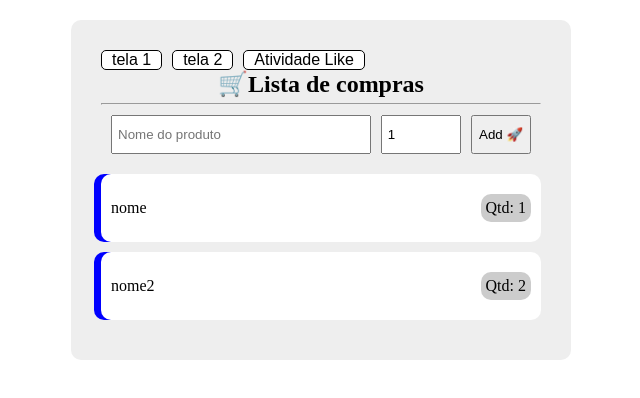
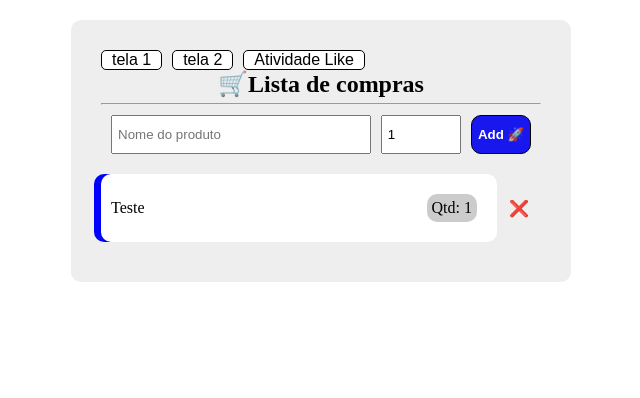
Before and after one commit to VitorPrates/usando-useParam-e-useState, a React (Vite) app in the folder aprendendo-status/: page /produto/1 in a window 1280 px wide. Both pictures are taken after a click on the button "tela 2". Shown: the top 398 px of the page, without its empty margins (319-959 px from the left). Built offline with nearby package versions, Linux system fonts and the light colour scheme.

Commit message:
adicionando e removendo itens de um array com useState

```diff
--- a/aprendendo-status/src/components/CSSassets/Carrinho.css
+++ b/aprendendo-status/src/components/CSSassets/Carrinho.css
@@ -18,4 +18,20 @@
 }
 .adicionando_produtos form button {
   width: 15%;
+  background-color: rgb(24, 24, 238);
+  color: white;
+  font-weight: bold;
+  border-radius: 10px;
+  border: 1px solid black;
+  outline: none;
+}
+.adicionando_produtos .card_produto {
+  display: grid;
+  grid-template-columns: 90% 10%;
+  justify-content: center;
+  align-items: center;
+}
+.adicionando_produtos .card_produto p {
+  text-align: center;
+  cursor: pointer;
 }/*# sourceMappingURL=Carrinho.css.map */
--- a/aprendendo-status/src/components/CSSassets/Carrinho.scss
+++ b/aprendendo-status/src/components/CSSassets/Carrinho.scss
@@ -9,19 +9,37 @@
         padding: 10px;
         .addname,.addqtd
         {
-        padding: 10px 5px;
+            padding: 10px 5px;
         }
         .addname
         {
-        width: 65%;
+            width: 65%;
         }
         .addqtd
         {
-        width: 20%;
+            width: 20%;
         }
         button
         {
-        width: 15%;
+            width: 15%;
+            background-color: rgb(24, 24, 238);
+            color: white;
+            font-weight: bold;
+            border-radius: 10px;
+            border: 1px solid black;
+            outline: none;
+        }
+    }
+    .card_produto
+    {
+        display: grid;
+        grid-template-columns: 90% 10%;
+        justify-content: center;
+        align-items: center;
+        p
+        {
+            text-align: center;
+            cursor: pointer;
         }
     }
 }
--- a/aprendendo-status/src/components/CSSassets/cardproduto.css
+++ b/aprendendo-status/src/components/CSSassets/cardproduto.css
@@ -14,4 +14,5 @@
   background-color: #cccccc;
   border-radius: 10px;
   padding: 5px;
+  margin: 0 10px;
 }/*# sourceMappingURL=cardproduto.css.map */
--- a/aprendendo-status/src/components/CSSassets/cardproduto.scss
+++ b/aprendendo-status/src/components/CSSassets/cardproduto.scss
@@ -16,5 +16,6 @@
         background-color: #cccccc;
         border-radius: 10px;
         padding: 5px;
+        margin: 0 10px;
     }
 }
--- a/aprendendo-status/src/components/Cardproduto.jsx
+++ b/aprendendo-status/src/components/Cardproduto.jsx
@@ -1,4 +1,4 @@
-import { useState } from "react"
+import { use, useState } from "react"
 import "./CSSassets/cardproduto.css"
 
 
@@ -6,6 +6,7 @@ import "./CSSassets/cardproduto.css"
 export default function Cardproduto({nome,qtd, fechavel})
 {
     const [clicado, setClicado] = useState(false)
+    const[fechado,setFechado] = useState(false)
 
     function altetarClick()
     {
--- a/aprendendo-status/src/components/Carrinho.jsx
+++ b/aprendendo-status/src/components/Carrinho.jsx
@@ -6,11 +6,12 @@ import { useState } from "react";
 export default function Carrinho()
 {
     const [produtos_selecionado, setProdutosSelecionado] = useState([
-        { nome: "nome", qtd: 1 },
-        { nome: "nome2", qtd: 2 },
+        { nome: "Teste", qtd: 1 },
     ]);
+
     const [nomeInput, setNomeInput] = useState("");
     const [qtdInput, setQtdInput] = useState(1);
+
     function adicionar_item(nome_produto, quantidade) {
         // Verifica se o produto já existe na lista atual
         const produto_existente = produtos_selecionado.find(item => item.nome === nome_produto);
@@ -43,10 +44,16 @@ export default function Carrinho()
         setQtdInput(1);
     }
 
+    function remover_item(nome_produto) {
+        // Cria uma nova lista contendo apenas os produtos que NÃO têm o nome selecionado
+        const lista_filtrada = produtos_selecionado.filter(item => item.nome !== nome_produto);
+        // Atualiza o estado do React com a nova lista (o item some da tela)
+        setProdutosSelecionado(lista_filtrada);
+    }
+
     return(
         <div className='adicionando_produtos'>
             <form onSubmit={manipularEnvio}>
-                {/* Conectamos o valor do input ao estado 'nomeInput' */}
                 <input
                     className="addname"
                     type="text"
@@ -54,7 +61,6 @@ export default function Carrinho()
                     value={nomeInput}
                     onChange={(e) => setNomeInput(e.target.value)}
                 />
-                {/* Conectamos o valor do input ao estado 'qtdInput' */}
                 <input
                     className="addqtd"
                     type="number"
@@ -64,7 +70,12 @@ export default function Carrinho()
                 />
                 <button type="submit">Add 🚀</button>
             </form>
-            {produtos_selecionado.map((item) => (<Cardproduto nome={item.nome} qtd={item.qtd} fechavel={"x"}/>))}
+            {produtos_selecionado.map((item) => (
+                <div className="card_produto">
+                    <Cardproduto nome={item.nome} qtd={item.qtd}></Cardproduto>
+                    <p  onClick={() => remover_item(item.nome)}>❌</p>
+                </div>
+                ))}
         </div>
     )
 }
```
Also changed, not shown: 2 other files (tests, documents, lock files or other folders).
